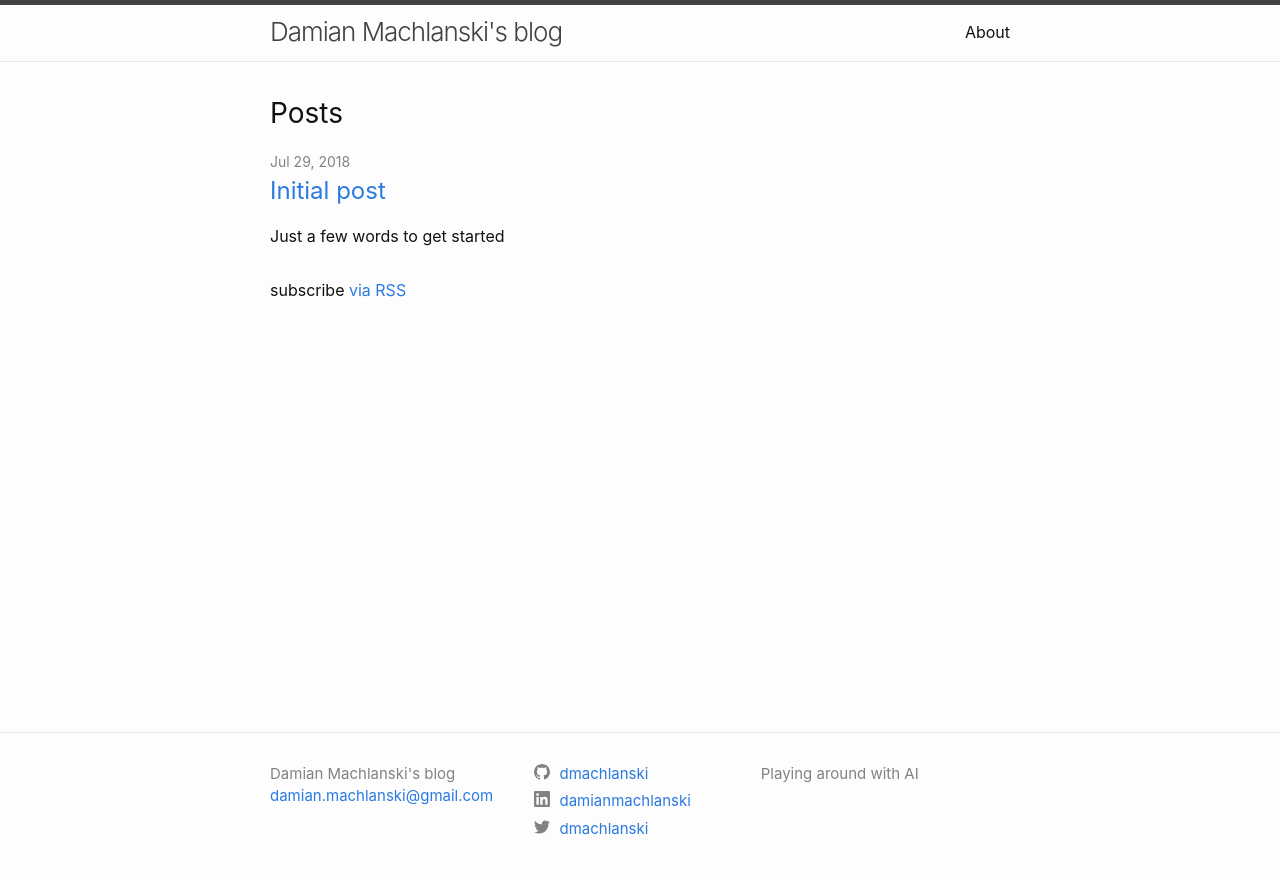
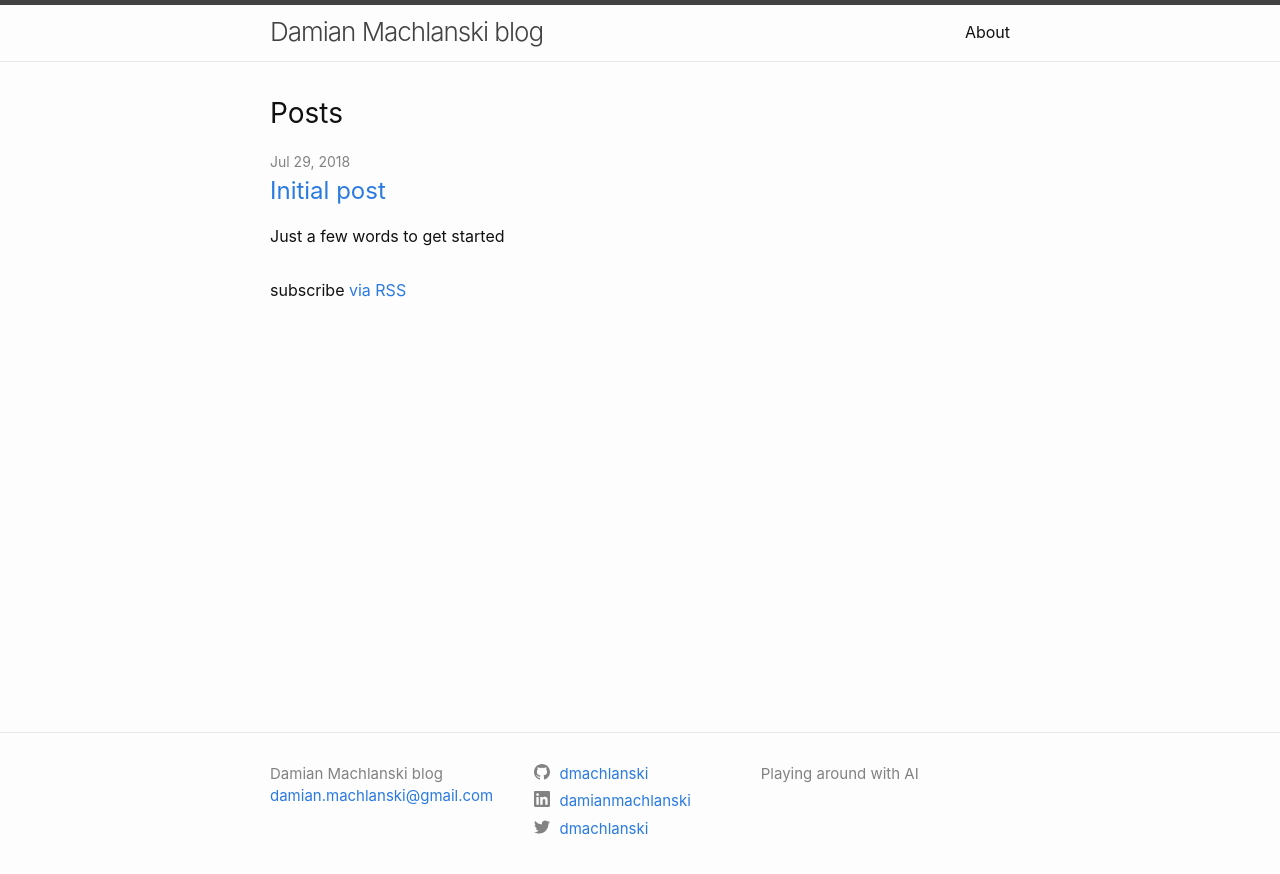
Before and after one commit to dmachlanski/dmachlanski.github.io, a Jekyll site: the page built from index.md, in a window 1280 px wide. Shown: the top 874 px of the page. Built offline with Jekyll 4.4.1, drawn with Linux system fonts in a browser that asks for light colours.

```diff
--- a/_config.yml
+++ b/_config.yml
@@ -1,4 +1,4 @@
-title: Damian Machlanski's blog
+title: Damian Machlanski blog
 # author: Damian Machlanski
 email: damian.machlanski@gmail.com
 description: Playing around with AI
@@ -45,3 +45,5 @@ plugins:
 
 disqus:
   shortname: dmachlanski-blog
+
+google_analytics: UA-123160461-1
```
